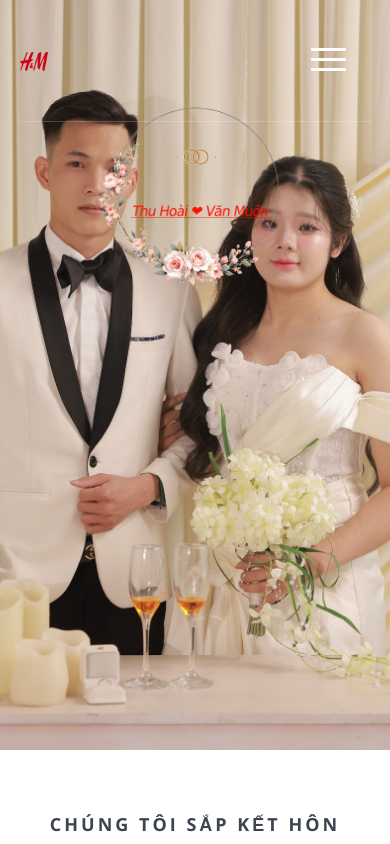
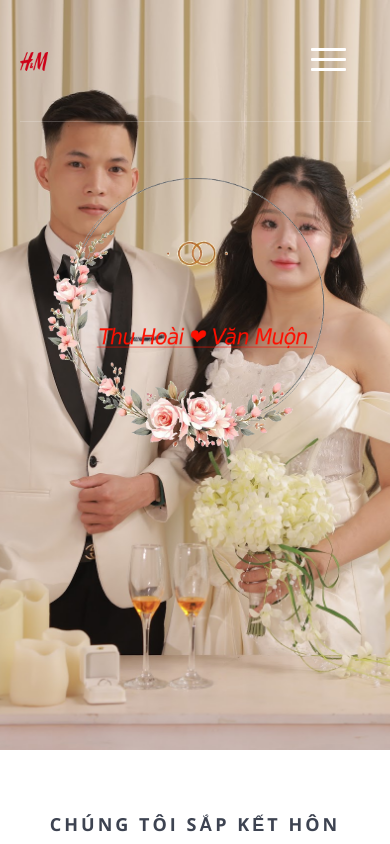
Before and after one commit to phamchilinh/wedding, a website: page index.html in a window 390 px wide. Shown: the top 844 px of the page. Drawn offline with nearby package versions, Linux system fonts and the light colour scheme; some packages are replaced by stand-ins of ours; files whose address does not match are found by name.

Commit message:
fix: css logo

```diff
--- a/css/queries.css
+++ b/css/queries.css
@@ -297,7 +297,7 @@
     }
 
     .hero .hero-content img {
-        width: 65%;
+        width: 104%;
     }
 
     .hero .btn {
--- a/index.html
+++ b/index.html
@@ -94,7 +94,7 @@
     <div class="container">
         <div class="row">
             <div class="col-md-10 col-md-offset-1">
-                <div class="hero-content text-center" style="padding-top: 80px;">
+                <div class="hero-content text-center" style="padding-top: 135px;">
                     <!--<h1>Muộn và Hoài</h1>-->
                     <img src="img/logo-lg.png" style="max-width: 100%; height: auto;">
                     <!--<p class="intro">Muộn & Hoài sắp kết hôn!</p>-->
```
